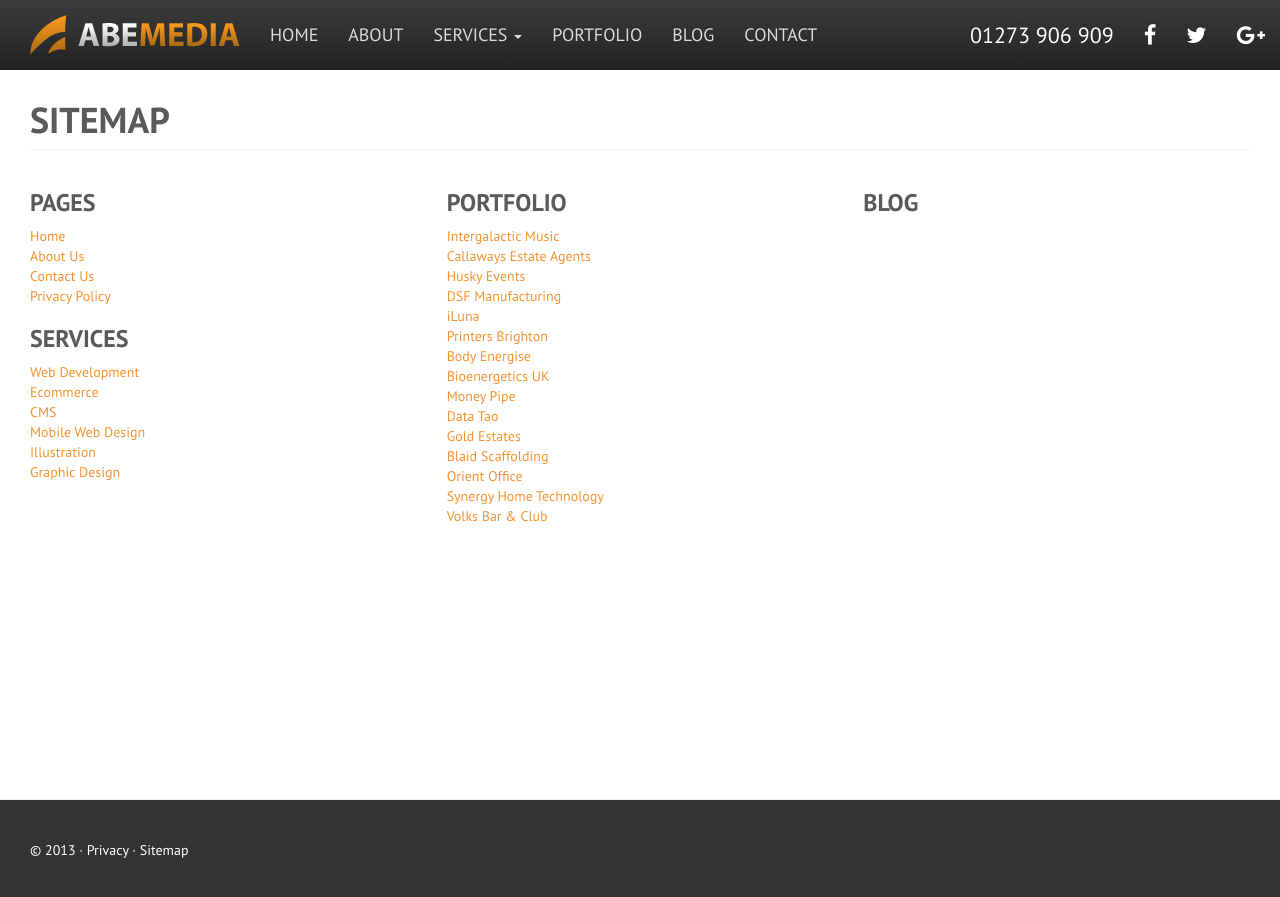
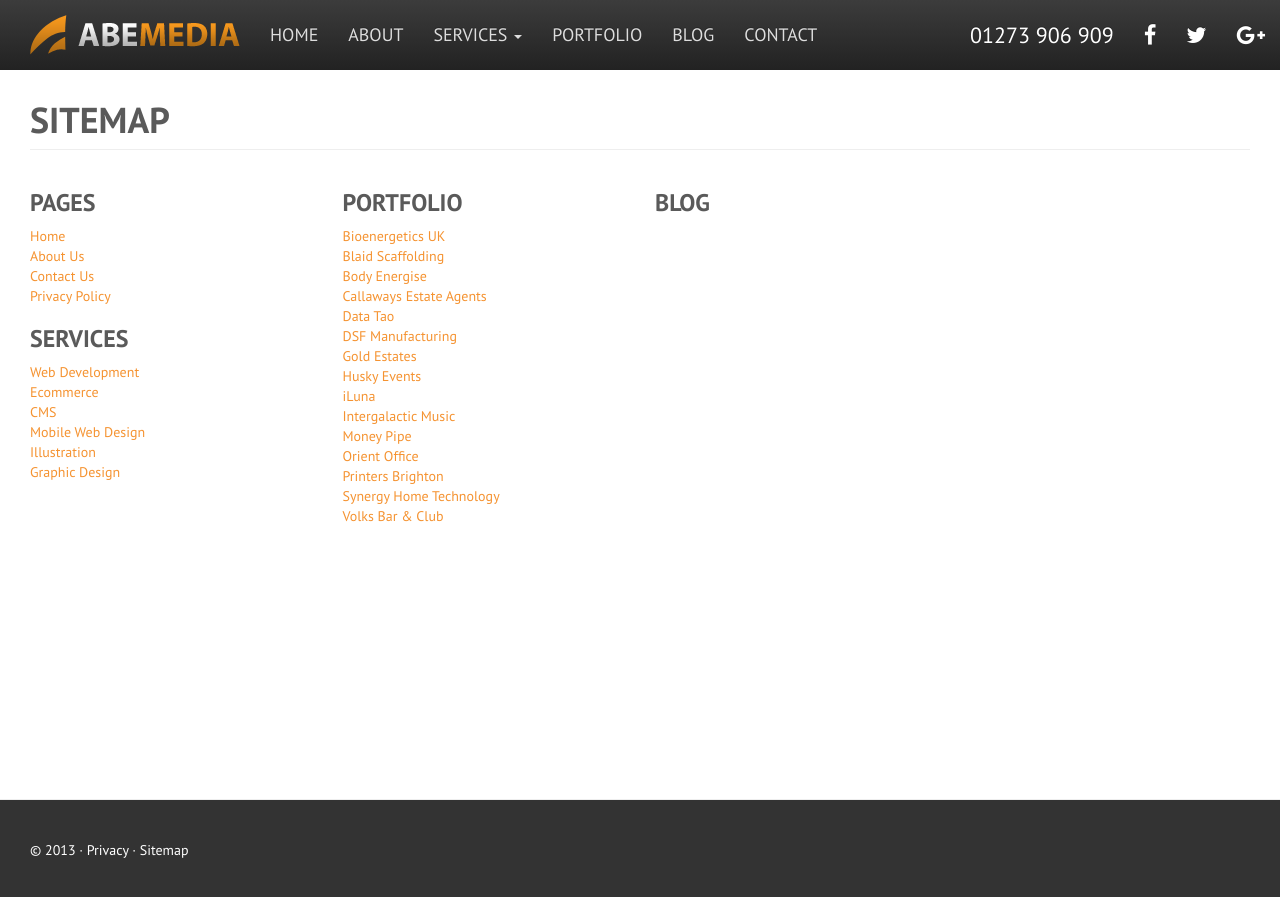
Before and after one commit to abemedia/abemedia.github.io, a Jekyll site: the page built from sitemap.html, in a window 1280 px wide. Shown: the top 897 px of the page. Built offline with Jekyll 4.4.1, drawn with Linux system fonts in a browser that asks for light colours; nearby versions of some CDN libraries.

Commit message:
Updated sitemap.html

```diff
--- a/sitemap.html
+++ b/sitemap.html
@@ -4,7 +4,7 @@
 ---
 <h1 class="page-header">Sitemap</h1>
 <div class="row">
-  <div class="col-md-4">
+  <div class="col-md-3">
     <h3>Pages</h3>
     <ul class="list-unstyled">
       <li><a href="{{ site.baseurl }}">Home</a></li>
@@ -19,15 +19,16 @@
       {% endfor %}
     </ul>
   </div>
-  <div class="col-md-4">
+  <div class="col-md-3">
     <h3>Portfolio</h3>
     <ul class="list-unstyled">
-      {% for post in site.categories.portfolio %}
+      {% assign portfolio = site.categories.portfolio | sort:"url" %}
+      {% for post in portfolio %}
       <li><a href="{{ post.url | remove:".html" }}">{{ post.title }}</a></li>
       {% endfor %}
     </ul>
   </div>
-  <div class="col-md-4">
+  <div class="col-md-6">
     <h3>Blog</h3>
     <ul class="list-unstyled">
       {% for post in site.categories.blog %}
```
